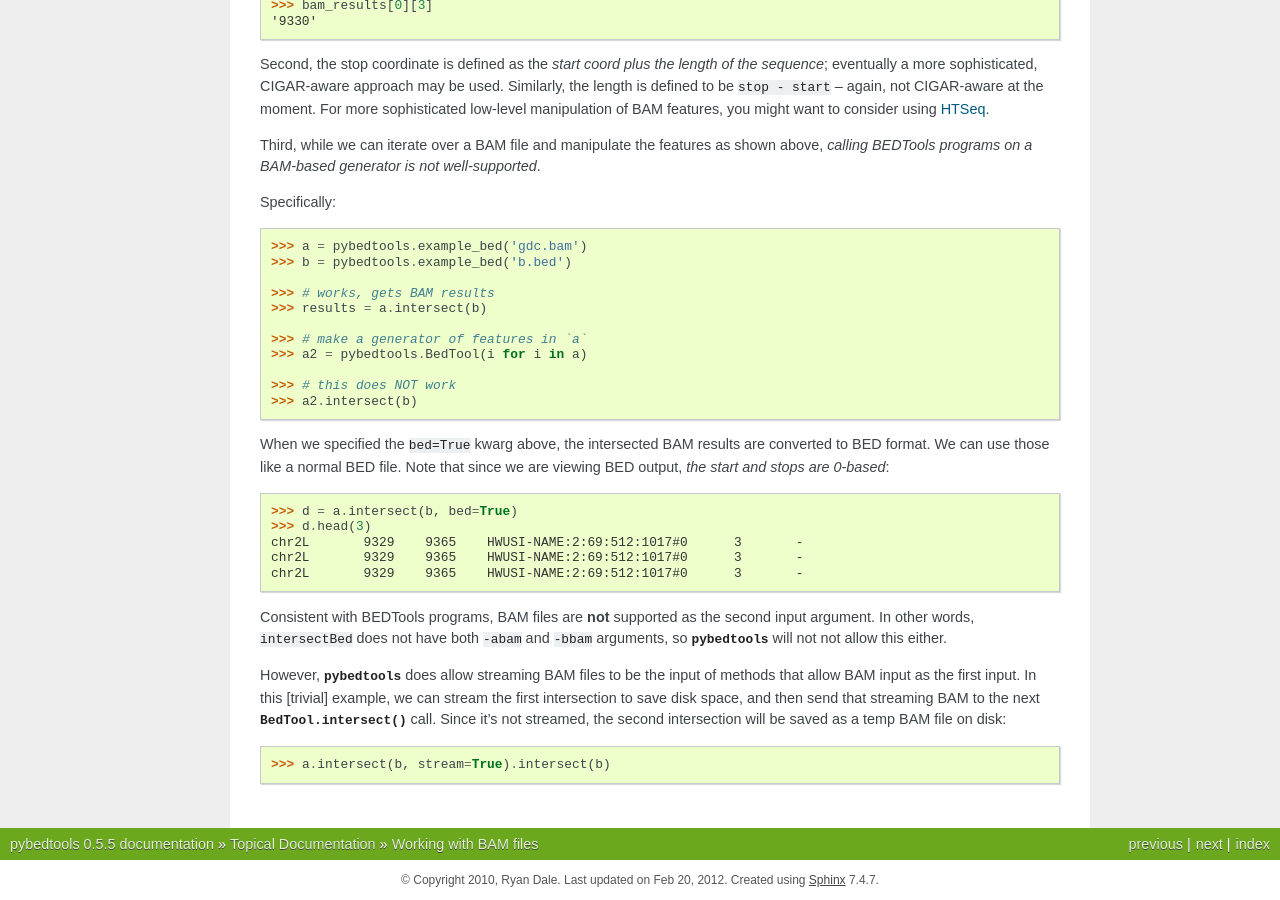
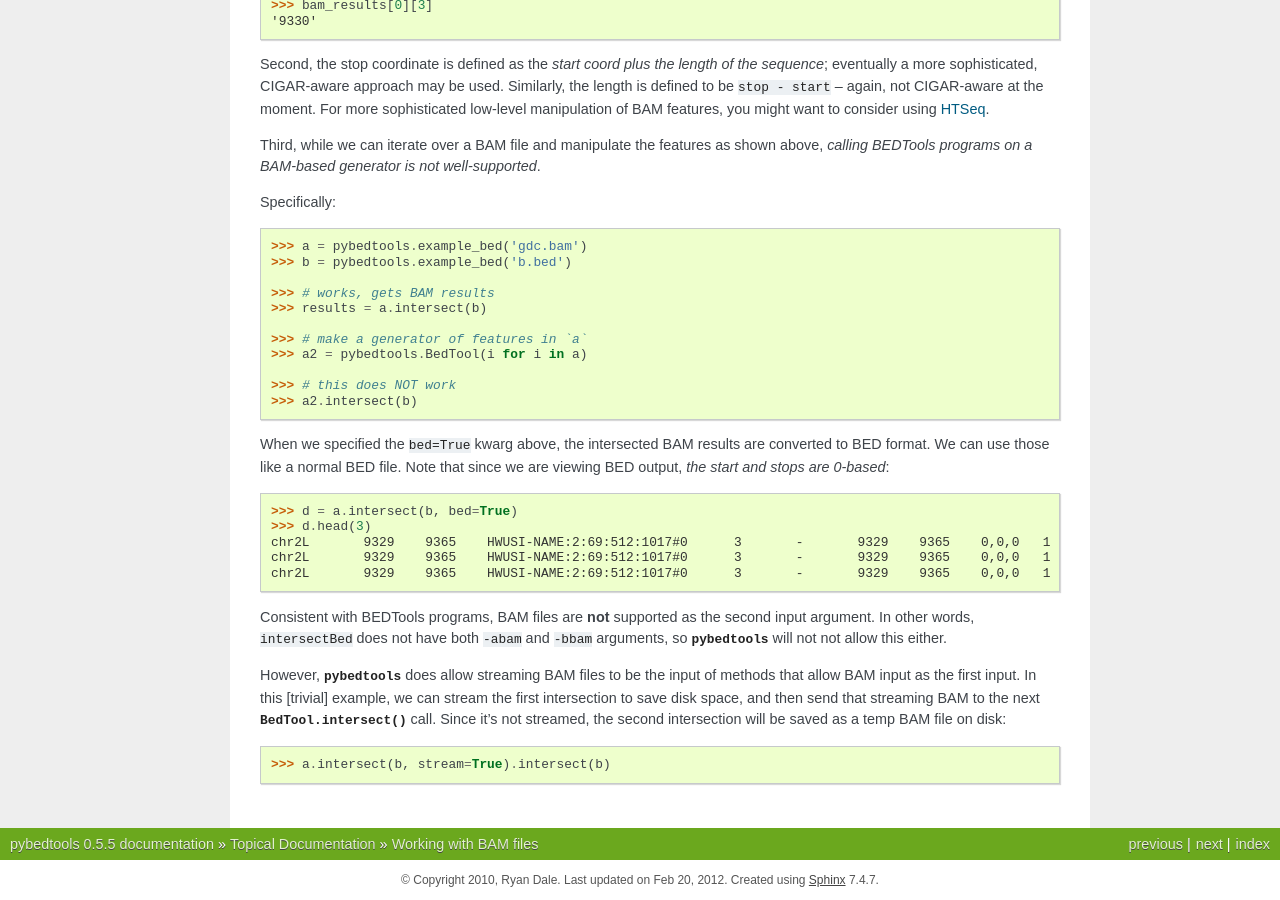
Before and after one commit to daler/pybedtools, a Sphinx documentation site: the page built from docs/source/topical-bam.rst, in a window 1280 px wide and 900 px high, scrolled down 1170 px. Built offline with Sphinx 7.4.7, drawn with Linux system fonts in a browser that asks for light colours; comment, search, counter and statistics services are not loaded.

Commit message:
updated bam to bed12 from previous bed6 conversion

```diff
--- a/docs/source/topical-bam.rst
+++ b/docs/source/topical-bam.rst
@@ -120,9 +120,9 @@ Note that since we are viewing BED output, *the start and stops are 0-based*:
 
     >>> d = a.intersect(b, bed=True)
     >>> d.head(3)
-    chr2L	9329	9365	HWUSI-NAME:2:69:512:1017#0	3	-
-    chr2L	9329	9365	HWUSI-NAME:2:69:512:1017#0	3	-
-    chr2L	9329	9365	HWUSI-NAME:2:69:512:1017#0	3	-
+    chr2L	9329	9365	HWUSI-NAME:2:69:512:1017#0	3	-	9329	9365	0,0,0	1	36,	0,
+    chr2L	9329	9365	HWUSI-NAME:2:69:512:1017#0	3	-	9329	9365	0,0,0	1	36,	0,
+    chr2L	9329	9365	HWUSI-NAME:2:69:512:1017#0	3	-	9329	9365	0,0,0	1	36,	0,
 
 Consistent with BEDTools programs, BAM files are **not** supported as the
 second input argument.  In other words, `intersectBed` does not have both
```
